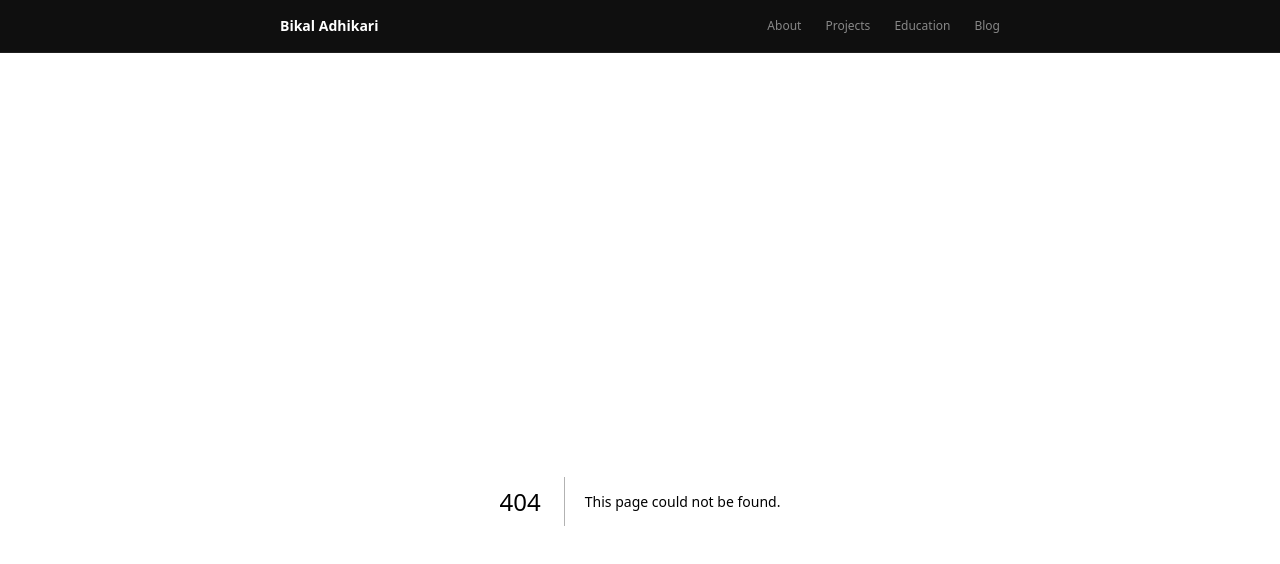
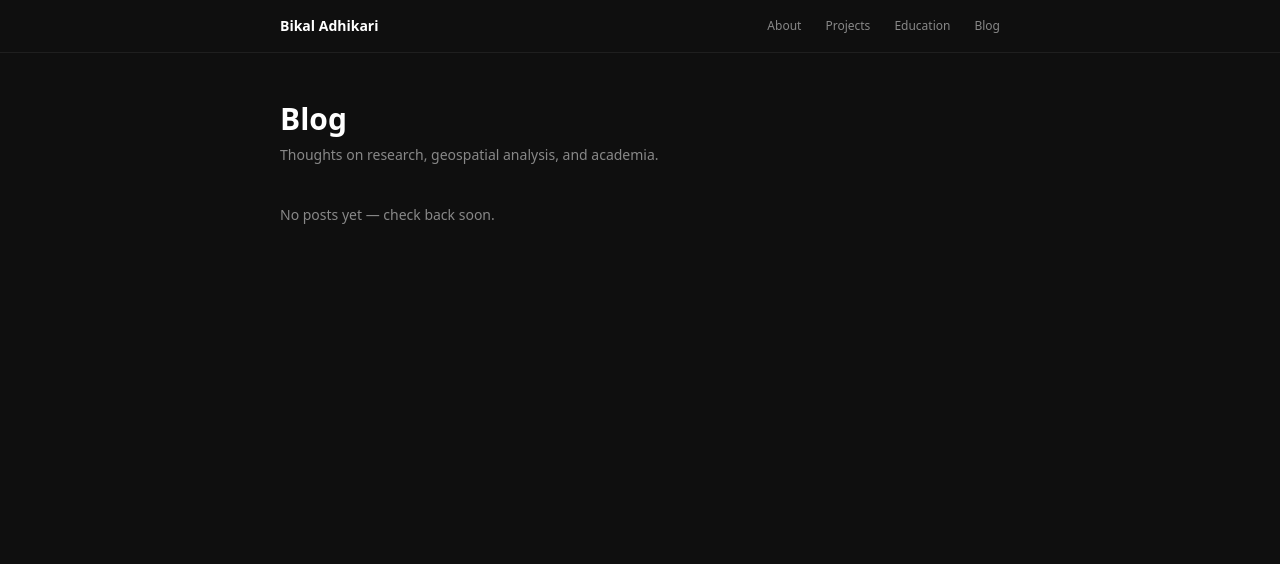
Before and after one commit to bikal3/Portfolio, a Next.js app: page /blog in a window 1280 px wide. Before the commit this address had no page. Shown: the top 564 px of the page. Built offline with nearby package versions, Linux system fonts and the light colour scheme.

Commit message:
feat: add blog index page at /blog

```diff
--- /dev/null
+++ b/app/blog/page.tsx
@@ -0,0 +1,62 @@
+// app/blog/page.tsx
+import Link from 'next/link'
+import { getAllPosts } from '@/lib/blog'
+import type { Metadata } from 'next'
+
+export const metadata: Metadata = {
+  title: 'Blog — Bikal Adhikari',
+  description: 'Thoughts on research, geospatial analysis, and academia.',
+}
+
+export default async function BlogPage() {
+  const posts = await getAllPosts()
+
+  return (
+    <div>
+      <div className="mb-10">
+        <h1 className="text-3xl font-extrabold text-white mb-2">Blog</h1>
+        <p className="text-text-muted text-sm">
+          Thoughts on research, geospatial analysis, and academia.
+        </p>
+      </div>
+
+      {posts.length === 0 ? (
+        <p className="text-text-muted text-sm">No posts yet — check back soon.</p>
+      ) : (
+        <div className="flex flex-col">
+          {posts.map((post, i) => (
+            <div
+              key={post.slug}
+              className={`py-5 ${
+                i < posts.length - 1 ? 'border-b border-border-subtle' : ''
+              }`}
+            >
+              <p className="text-text-faint text-xs mb-2">
+                {new Date(post.date + 'T00:00:00').toLocaleDateString('en-US', {
+                  month: 'long',
+                  day: 'numeric',
+                  year: 'numeric',
+                })}{' '}
+                · {post.readingTime}
+              </p>
+              <Link href={`/blog/${post.slug}`}>
+                <h2 className="text-white text-base font-semibold mb-2 hover:text-accent transition-colors">
+                  {post.title}
+                </h2>
+              </Link>
+              <p className="text-text-muted text-sm leading-relaxed mb-3">
+                {post.description}
+              </p>
+              <Link
+                href={`/blog/${post.slug}`}
+                className="text-xs text-accent hover:underline"
+              >
+                Read more →
+              </Link>
+            </div>
+          ))}
+        </div>
+      )}
+    </div>
+  )
+}
```
